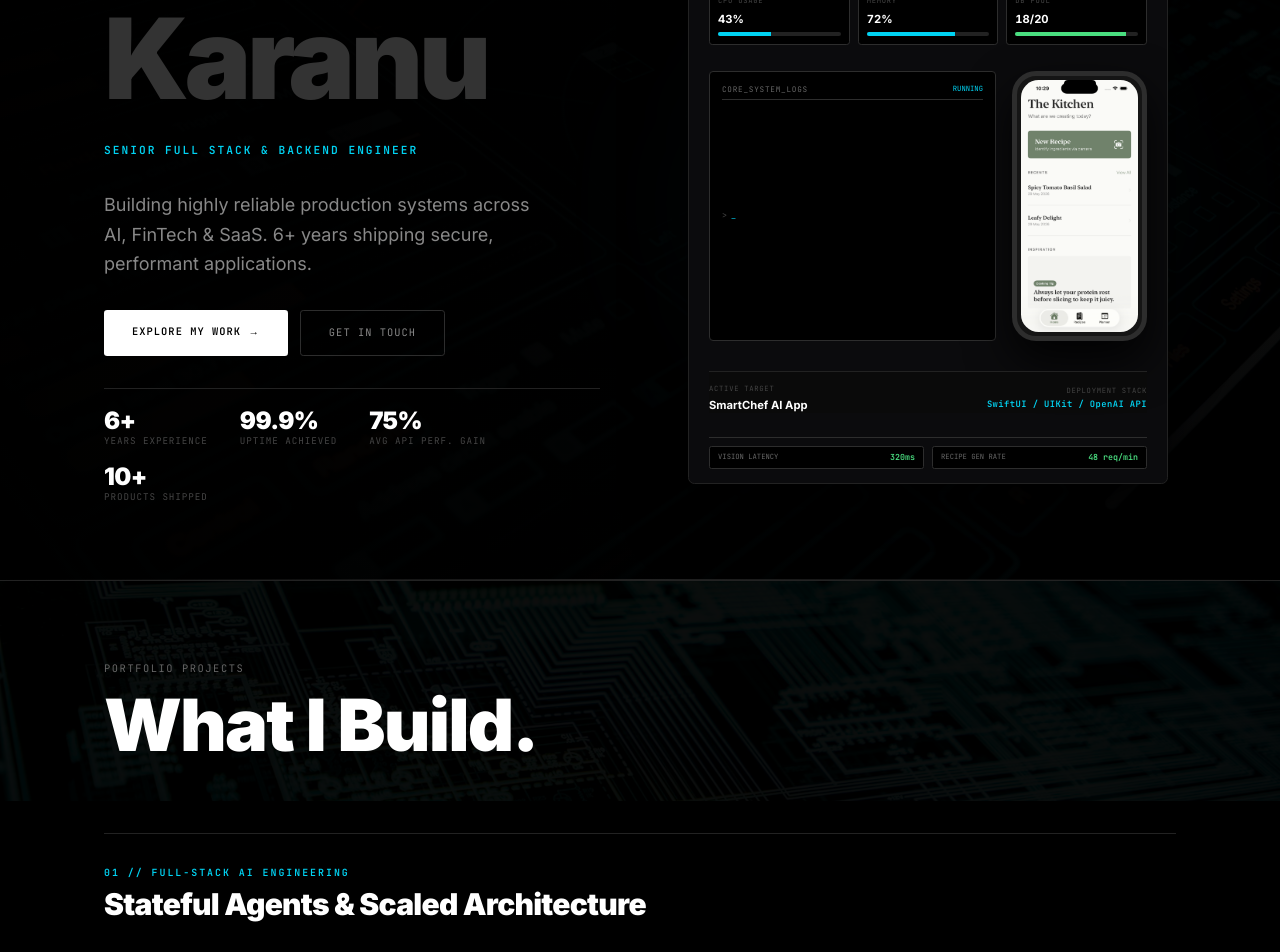
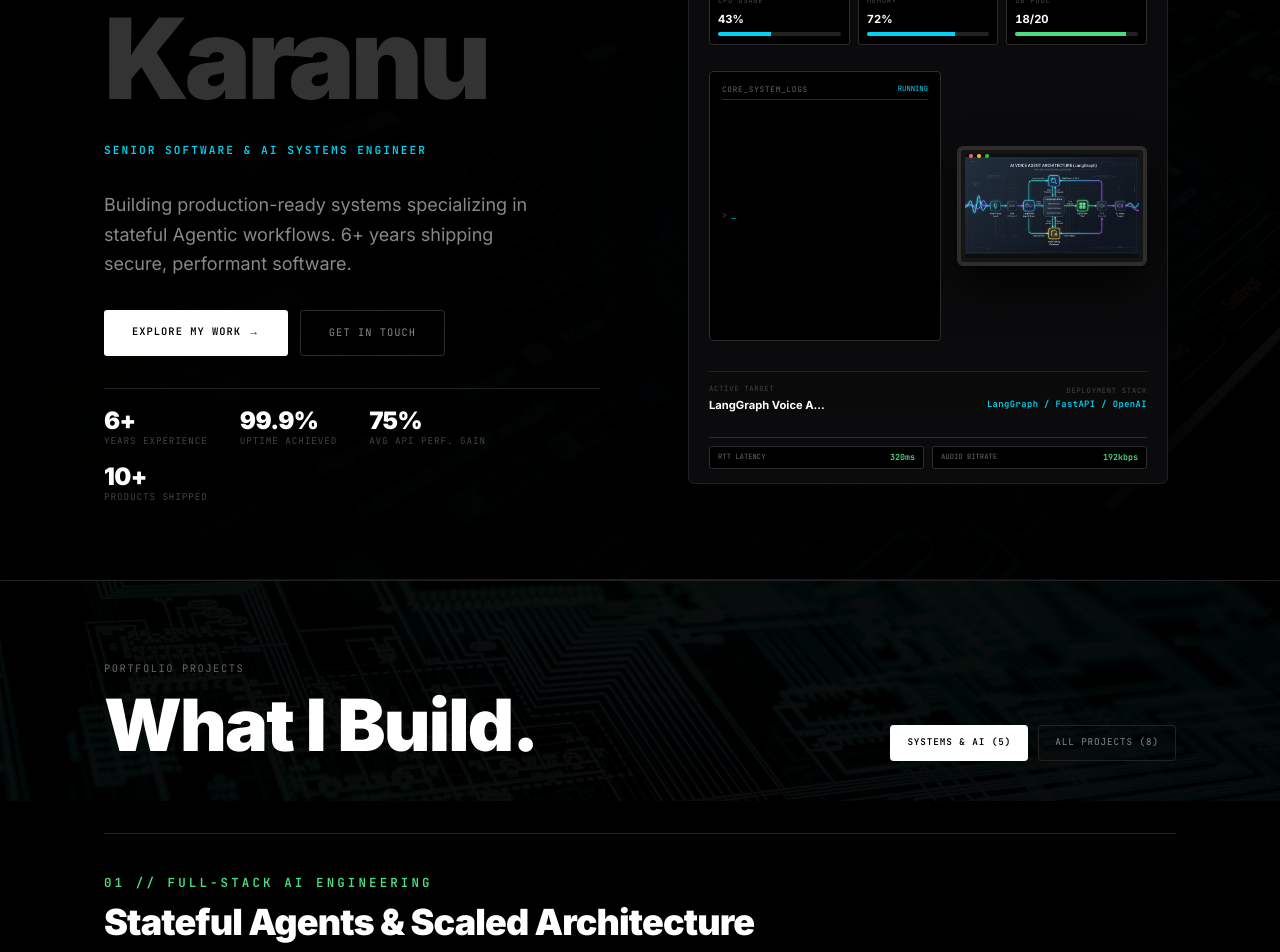
Before and after one commit to zaibaki/richard-portfolio, a Next.js app: page / in a window 1280 px wide. Shown: the part 220-1172 px from the top of the page. Built offline with nearby package versions, Linux system fonts and the light colour scheme.

Commit message:
feat: Optimize Hero text & terminal logs, upgrade section labels to bold green, fix FocusFlow autoplay bug, and implement interactive Systems & AI filter toggle

```diff
--- a/components/Hero.tsx
+++ b/components/Hero.tsx
@@ -15,41 +15,60 @@ interface HeroProject {
 
 const heroProjects: HeroProject[] = [
   {
-    id:       "baykart",
-    name:     "BayKart Marketplace",
-    tag:      "React Native / Django / AWS",
-    src:      "/images/marketplace-listing.png",
-    isMobile: true,
+    id:       "sciencebridge",
+    name:     "ScienceBridge AI",
+    tag:      "Python / FastAPI / Docker",
+    src:      "/images/sciencebridge-banner.jpg",
+    isMobile: false,
     logs: [
-      "sys_init: connecting to AWS cluster...",
-      "db: postgresql://rds.baykart.internal connected",
-      "sisi_ai: loading Crop Doctor model (VGG16)...",
-      "model: accuracy verified at 94.8%",
-      "api: GET /api/v1/listings?region=nairobi - 200 (112ms)",
-      "broker: Redis cache hit rate: 84.2%"
+      "sys_init: connecting to Postgres cluster...",
+      "db: postgresql://rds.sciencebridge.internal status: OK",
+      "agent: ingesting dataset compound_efficacy.csv...",
+      "agent: evaluating hypothesis: 'Compound X increases lifespan'...",
+      "code_gen: writing evaluation_script.py...",
+      "sandbox: executing Python code... Success. Accuracy: 98.2%"
     ],
     metrics: [
-      { label: "Active Sessions", value: "12,482/hr" },
-      { label: "AI Inference", value: "85ms" }
+      { label: "Active Sessions", value: "84 Runs/hr" },
+      { label: "Execution Time", value: "1.8s/run" }
     ]
   },
   {
-    id:       "smartchef",
-    name:     "SmartChef AI App",
-    tag:      "SwiftUI / UIKit / OpenAI API",
-    src:      "/images/smartchef/home.png",
+    id:       "voiceagent",
+    name:     "LangGraph Voice Agent",
+    tag:      "LangGraph / FastAPI / OpenAI",
+    src:      "/images/voiceagent-banner.jpg",
+    isMobile: false,
+    logs: [
+      "voice_daemon: opening WebSocket stream at 24kHz PCM16...",
+      "openai: session created with gpt-4o-realtime...",
+      "user_audio: speech detected - transcribing...",
+      "state_manager: updating LangGraph agent state...",
+      "tool_request: executing Tavily Web Search...",
+      "tts_output: generating response 'Hello, I found...' - 200"
+    ],
+    metrics: [
+      { label: "RTT Latency", value: "320ms" },
+      { label: "Audio Bitrate", value: "192kbps" }
+    ]
+  },
+  {
+    id:       "focus",
+    name:     "FocusFlow Productivity",
+    tag:      "React Native / Expo / SQLite",
+    src:      "/images/focus/Screenshot_20260621_183654.webp",
     isMobile: true,
     logs: [
-      "ios_daemon: instantiating camera module...",
-      "vision: loading YOLOv8 custom weights...",
-      "openai: key validated, token limit OK",
-      "scan: user uploaded image (3.4MB PNG)",
-      "vision: detected [egg, tomato, cheese] (conf 97%)",
-      "ai_gen: recipe 'Savory Scramble' built in 1.4s"
+      "expo_runtime: checking OTA updates...",
+      "distraction_shield: hook registered for Android v14",
+      "blocker: social_apps_blocked=true dnd=active",
+      "timer: start deep work cycle (25min, tag=coding)",
+      "db: sqlite checkpointed focus_history (142 runs)",
+      "shield: blocked attempt to launch 'instagram' (3x)"
     ],
     metrics: [
-      { label: "Vision Latency", value: "320ms" },
-      { label: "Recipe Gen Rate", value: "48 req/min" }
+      { label: "Shield State", value: "14 Apps Blocked" },
+      { label: "Deep Work Hr", value: "4.5hr/day" }
     ]
   },
   {
@@ -69,25 +88,6 @@ const heroProjects: HeroProject[] = [
     metrics: [
       { label: "Local SKUs", value: "650+ Items" },
       { label: "Sync Latency", value: "14ms" }
-    ]
-  },
-  {
-    id:       "focus",
-    name:     "FocusFlow Productivity",
-    tag:      "React Native / Expo / SQLite",
-    src:      "/images/focus/Screenshot_20260621_183654.webp",
-    isMobile: true,
-    logs: [
-      "expo_runtime: checking OTA updates...",
-      "distraction_shield: hook registered for Android v14",
-      "blocker: social_apps_blocked=true dnd=active",
-      "timer: start deep work cycle (25min, tag=coding)",
-      "db: sqlite checkpointed focus_history (142 runs)",
-      "shield: blocked attempt to launch 'instagram' (3x)"
-    ],
-    metrics: [
-      { label: "Shield State", value: "14 Apps Blocked" },
-      { label: "Deep Work Hr", value: "4.5hr/day" }
     ]
   }
 ];
@@ -179,8 +179,6 @@ export default function Hero() {
         {/* ── Left: text ── */}
         <div className="flex flex-col gap-8">
 
-
-
           {/* Name */}
           <div className="float-up-2">
             <h1
@@ -195,14 +193,14 @@ export default function Hero() {
           {/* Role */}
           <div className="float-up-3">
             <p className="font-mono text-[0.7rem] tracking-[0.18em] uppercase text-cyan-400 font-semibold">
-              Senior Full Stack &amp; Backend Engineer
+              Senior Software &amp; AI Systems Engineer
             </p>
           </div>
 
           {/* Pitch */}
           <p className="float-up-4 font-sans text-lg text-smoke leading-relaxed max-w-md">
-            Building highly reliable production systems across AI, FinTech &amp; SaaS.
-            6+ years shipping secure, performant applications.
+            Building production-ready systems specializing in stateful Agentic workflows.
+            6+ years shipping secure, performant software.
           </p>
 
           {/* CTAs */}
@@ -260,7 +258,7 @@ export default function Hero() {
                 <span className="w-2 h-2 rounded-full bg-cyan-400 animate-pulse" />
                 <span className="font-mono text-[0.55rem] tracking-[0.2em] uppercase text-paper">RK_NODE_CLUSTER_v2.0</span>
               </div>
-              <div className="flex items-center gap-4">
+              <div className="flex items-center justify-end gap-4">
                 <span className="font-mono text-[0.5rem] tracking-widest text-[#4ade80] font-bold">SYS_OK</span>
                 <span className="font-mono text-[0.5rem] text-smoke-2 tabular-nums">RTT: {latency}ms</span>
               </div>
--- a/components/ProjectCarousel.tsx
+++ b/components/ProjectCarousel.tsx
@@ -48,8 +48,9 @@ export default function ProjectCarousel({
     const t = setInterval(() => {
       setDir("next");
       setIndex((i) => {
+        const len = slides.length;
         const nextVal = i + 1;
-        if (nextVal >= deck.length) {
+        if (nextVal >= len) {
           setDeck(shuffle(slides));   // reshuffle at end of each cycle
           return 0;
         }
@@ -57,7 +58,7 @@ export default function ProjectCarousel({
       });
     }, interval);
     return () => clearInterval(t);
-  }, [paused, deck.length, interval, resetKey]);
+  }, [paused, slides, interval, resetKey]);
 
   useEffect(() => {
     if (deck[index]?.src) {
--- a/components/Projects.tsx
+++ b/components/Projects.tsx
@@ -1,4 +1,7 @@
+"use client";
+
 import Image from "next/image";
+import { useState } from "react";
 import ProjectCarousel, { type CarouselSlide } from "./ProjectCarousel";
 
 /* ── 01. ScienceBridge slides ────────────────── */
@@ -314,12 +317,13 @@ function ProjectRow({
                 href={githubUrl}
                 target="_blank"
                 rel="noopener noreferrer"
-                className="font-mono text-[0.58rem] tracking-widest uppercase text-smoke hover:text-cyan-400 transition-colors flex items-center gap-1.5 group/git"
+                className="font-mono text-[0.6rem] tracking-widest uppercase border border-ink-5 hover:border-[#4ade80] hover:text-[#4ade80] hover:shadow-[0_0_12px_rgba(74,222,128,0.15)] bg-ink-3 px-3 py-1.5 rounded flex items-center gap-2 transition-all duration-300 relative overflow-hidden group/git hover:scale-[1.03] active:scale-[0.97] cursor-pointer"
               >
-                <svg className="w-3.5 h-3.5 fill-current text-smoke-3 group-hover/git:text-cyan-400 transition-colors" viewBox="0 0 24 24">
+                <span className="w-1.5 h-1.5 rounded-full bg-[#4ade80] absolute top-1 right-1" style={{ animation: "pulse-dot 2.5s ease-in-out infinite" }} />
+                <svg className="w-3.5 h-3.5 fill-current text-smoke-3 group-hover/git:text-[#4ade80] transition-colors" viewBox="0 0 24 24">
                   <path d="M12 2C6.477 2 2 6.477 2 12c0 4.42 2.865 8.166 6.839 9.489.5.092.682-.217.682-.482 0-.237-.008-.866-.013-1.7-2.782.603-3.369-1.34-3.369-1.34-.454-1.156-1.11-1.464-1.11-1.464-.908-.62.069-.608.069-.608 1.003.07 1.531 1.03 1.531 1.03.892 1.529 2.341 1.087 2.91.831.092-.646.35-1.086.636-1.336-2.22-.253-4.555-1.11-4.555-4.943 0-1.091.39-1.984 1.029-2.683-.103-.253-.446-1.27.098-2.647 0 0 .84-.269 2.75 1.025A9.564 9.564 0 0112 6.844c.85.004 1.705.115 2.504.337 1.909-1.294 2.747-1.025 2.747-1.025.546 1.377.203 2.394.1 2.647.64.699 1.028 1.592 1.028 2.683 0 3.842-2.339 4.687-4.566 4.935.359.309.678.919.678 1.852 0 1.336-.012 2.415-.012 2.743 0 .267.18.579.688.481C19.137 20.162 22 16.418 22 12c0-5.523-4.477-10-10-10z" />
                 </svg>
-                GitHub Code →
+                GitHub Code
               </a>
             )}
           </div>
@@ -345,13 +349,15 @@ function ProjectRow({
 }
 
 export default function Projects() {
+  const [showAll, setShowAll] = useState(false);
+
   // Global alternate counter
   let alignLeft = true;
 
   return (
     <section id="work" className="relative">
 
-      {/* Section header */}
+      {/* Section header with filter tabs */}
       <div className="relative overflow-hidden border-t border-ink-5">
         <Image
           src="/images/work-bg.jpg"
@@ -361,11 +367,37 @@ export default function Projects() {
           style={{ opacity: 0.05, objectPosition: "center" }}
           aria-hidden="true"
         />
-        <div className="relative z-10 max-w-[1200px] mx-auto px-5 md:px-16 pt-20 pb-10">
+        <div className="relative z-10 max-w-[1200px] mx-auto px-5 md:px-16 pt-20 pb-10 flex flex-col sm:flex-row sm:items-end sm:justify-between gap-4">
+          <div>
             <p className="font-mono text-[0.65rem] tracking-[0.15em] uppercase text-smoke-2 mb-3">Portfolio Projects</p>
             <h2 className="font-sans text-5xl md:text-7xl font-black text-paper tracking-tight leading-none">
               What I Build.
             </h2>
+          </div>
+          <div className="flex gap-2.5 self-start sm:self-end z-20">
+            <button
+              onClick={() => setShowAll(false)}
+              className={`px-4 py-2.5 font-mono text-[0.58rem] tracking-widest uppercase border transition-all duration-300 cursor-pointer ${
+                !showAll
+                  ? "bg-paper text-ink border-paper shadow-lg font-bold"
+                  : "border-ink-5 text-smoke hover:border-smoke hover:text-paper"
+              }`}
+              style={{ borderRadius: "0.2rem" }}
+            >
+              Systems &amp; AI (5)
+            </button>
+            <button
+              onClick={() => setShowAll(true)}
+              className={`px-4 py-2.5 font-mono text-[0.58rem] tracking-widest uppercase border transition-all duration-300 cursor-pointer ${
+                showAll
+                  ? "bg-paper text-ink border-paper shadow-lg font-bold"
+                  : "border-ink-5 text-smoke hover:border-smoke hover:text-paper"
+              }`}
+              style={{ borderRadius: "0.2rem" }}
+            >
+              All Projects (8)
+            </button>
+          </div>
         </div>
       </div>
 
@@ -373,9 +405,9 @@ export default function Projects() {
 
         {/* ── SECTION 1: Full-Stack AI Engineering ────────────────── */}
         <div>
-          <div className="border-t border-ink-5 pt-8 pb-4">
-            <h3 className="font-mono text-[0.62rem] tracking-[0.2em] uppercase text-cyan-400 font-semibold mb-1.5">01 // Full-Stack AI Engineering</h3>
-            <h4 className="font-sans text-2xl md:text-3xl font-black text-paper tracking-tight">Stateful Agents &amp; Scaled Architecture</h4>
+          <div className="border-t border-ink-5 pt-10 pb-4">
+            <h3 className="font-mono text-[0.72rem] md:text-[0.78rem] tracking-[0.25em] uppercase text-[#4ade80] font-bold mb-2">01 // Full-Stack AI Engineering</h3>
+            <h4 className="font-sans text-3xl md:text-4xl font-black text-paper tracking-tight leading-tight">Stateful Agents &amp; Scaled Architecture</h4>
           </div>
           <div className="flex flex-col">
             <ProjectRow
@@ -435,15 +467,39 @@ export default function Projects() {
           </div>
         </div>
 
-        {/* ── SECTION 2: iOS Native ───────────────────────────────── */}
+        {/* ── SECTION 2: Open Source ──────────────────────────────── */}
         <div>
-          <div className="border-t border-ink-5 pt-8 pb-4">
-            <h3 className="font-mono text-[0.62rem] tracking-[0.2em] uppercase text-cyan-400 font-semibold mb-1.5">02 // iOS Native</h3>
-            <h4 className="font-sans text-2xl md:text-3xl font-black text-paper tracking-tight">High-Performance Mobile Vision</h4>
+          <div className="border-t border-ink-5 pt-10 pb-4">
+            <h3 className="font-mono text-[0.72rem] md:text-[0.78rem] tracking-[0.25em] uppercase text-[#4ade80] font-bold mb-2">02 // Open Source</h3>
+            <h4 className="font-sans text-3xl md:text-4xl font-black text-paper tracking-tight leading-tight">Maintained Production Toolkits</h4>
           </div>
           <div className="flex flex-col">
             <ProjectRow
               num="05"
+              category="Retail · Web · Full-stack"
+              title="Store POS — Point of Sale System"
+              description="A full-featured offline-first retail system with inventory management, sales reports, multi-cashier registers, barcode printing, and revenue analytics."
+              chips={["650+ SKUs", "Multi-cashier", "Offline-first"]}
+              stack={["React", "Node.js", "Django", "PostgreSQL", "Redis", "Docker", "SQLite"]}
+              slides={posSlides}
+              screenMode={true}
+              githubUrl="https://github.com/zaibaki/Store-POS"
+              alignLeft={alignLeft}
+            />
+            {(() => { alignLeft = !alignLeft; return null; })()}
+          </div>
+        </div>
+
+        {/* ── SECTION 3: iOS Native (Conditional) ──────────────────── */}
+        {showAll && (
+          <div>
+            <div className="border-t border-ink-5 pt-10 pb-4">
+              <h3 className="font-mono text-[0.72rem] md:text-[0.78rem] tracking-[0.25em] uppercase text-[#4ade80] font-bold mb-2">03 // iOS Native</h3>
+              <h4 className="font-sans text-3xl md:text-4xl font-black text-paper tracking-tight leading-tight">High-Performance Mobile Vision</h4>
+            </div>
+            <div className="flex flex-col">
+              <ProjectRow
+                num="06"
                 category="FoodTech · iOS · Computer Vision"
                 title="SmartChef — AI Recipe Recognition App"
                 description="Point-and-cook AI application running local YOLOv8 object recognition on iOS. Detects multiple kitchen ingredients simultaneously to compile custom AI recipes via OpenAI's GPT models."
@@ -456,16 +512,18 @@ export default function Projects() {
               {(() => { alignLeft = !alignLeft; return null; })()}
             </div>
           </div>
+        )}
 
-        {/* ── SECTION 3: Cross-Platform & Android ──────────────────── */}
+        {/* ── SECTION 4: Cross-Platform & Android (Conditional) ────── */}
+        {showAll && (
           <div>
-          <div className="border-t border-ink-5 pt-8 pb-4">
-            <h3 className="font-mono text-[0.62rem] tracking-[0.2em] uppercase text-cyan-400 font-semibold mb-1.5">03 // Cross-Platform &amp; Android</h3>
-            <h4 className="font-sans text-2xl md:text-3xl font-black text-paper tracking-tight">Full-Stack Mobile Applications</h4>
+            <div className="border-t border-ink-5 pt-10 pb-4">
+              <h3 className="font-mono text-[0.72rem] md:text-[0.78rem] tracking-[0.25em] uppercase text-[#4ade80] font-bold mb-2">04 // Cross-Platform &amp; Android</h3>
+              <h4 className="font-sans text-3xl md:text-4xl font-black text-paper tracking-tight leading-tight">Full-Stack Mobile Applications</h4>
             </div>
             <div className="flex flex-col">
               <ProjectRow
-              num="06"
+                num="07"
                 category="AgriTech · Mobile · AI assistant"
                 title="BayKart — Agricultural Commodities Marketplace"
                 description="A multi-service platform connecting 10K+ African farmers directly to buyer markets. Integrated weather forecasting services, logistics pipelines, and a sisi-AI multimodal crop disease diagnostic assistant."
@@ -478,7 +536,7 @@ export default function Projects() {
               {(() => { alignLeft = !alignLeft; return null; })()}
 
               <ProjectRow
-              num="07"
+                num="08"
                 category="Productivity · Mobile · UX"
                 title="FocusFlow — Gamified Deep Work App"
                 description="A gamified mobile application helping developers and creators block distractions, track focus sessions, and build long-term productivity habits with streaks and milestone achievements."
@@ -488,30 +546,18 @@ export default function Projects() {
                 screenMode={false}
                 alignLeft={alignLeft}
               />
-            {(() => { alignLeft = !alignLeft; return null; })()}
             </div>
           </div>
+        )}
 
-        {/* ── SECTION 4: Open Source ──────────────────────────────── */}
-        <div>
-          <div className="border-t border-ink-5 pt-8 pb-4">
-            <h3 className="font-mono text-[0.62rem] tracking-[0.2em] uppercase text-cyan-400 font-semibold mb-1.5">04 // Open Source</h3>
-            <h4 className="font-sans text-2xl md:text-3xl font-black text-paper tracking-tight">Maintained Production Toolkits</h4>
-          </div>
-          <div className="flex flex-col">
-            <ProjectRow
-              num="08"
-              category="Retail · Web · Full-stack"
-              title="Store POS — Point of Sale System"
-              description="A full-featured offline-first retail system with inventory management, sales reports, multi-cashier registers, barcode printing, and revenue analytics."
-              chips={["650+ SKUs", "Multi-cashier", "Offline-first"]}
-              stack={["React", "Node.js", "Django", "PostgreSQL", "Redis", "Docker", "SQLite"]}
-              slides={posSlides}
-              screenMode={true}
-              githubUrl="https://github.com/zaibaki/Store-POS"
-              alignLeft={alignLeft}
-            />
-          </div>
+        {/* Expand / Collapse Button */}
+        <div className="flex justify-center pt-8 border-t border-ink-5">
+          <button
+            onClick={() => setShowAll(!showAll)}
+            className="font-mono text-[0.68rem] tracking-widest uppercase border border-ink-5 hover:border-[#4ade80] hover:text-[#4ade80] bg-ink-2 px-8 py-4 rounded transition-all duration-300 cursor-pointer shadow-lg hover:shadow-[0_0_15px_rgba(74,222,128,0.15)] hover:scale-[1.02]"
+          >
+            {showAll ? "Collapse Mobile & iOS Projects" : "+ View 3 Mobile & iOS Projects"}
+          </button>
         </div>
 
       </div>
```
Lines whose indentation alone changed are shown as unchanged.
